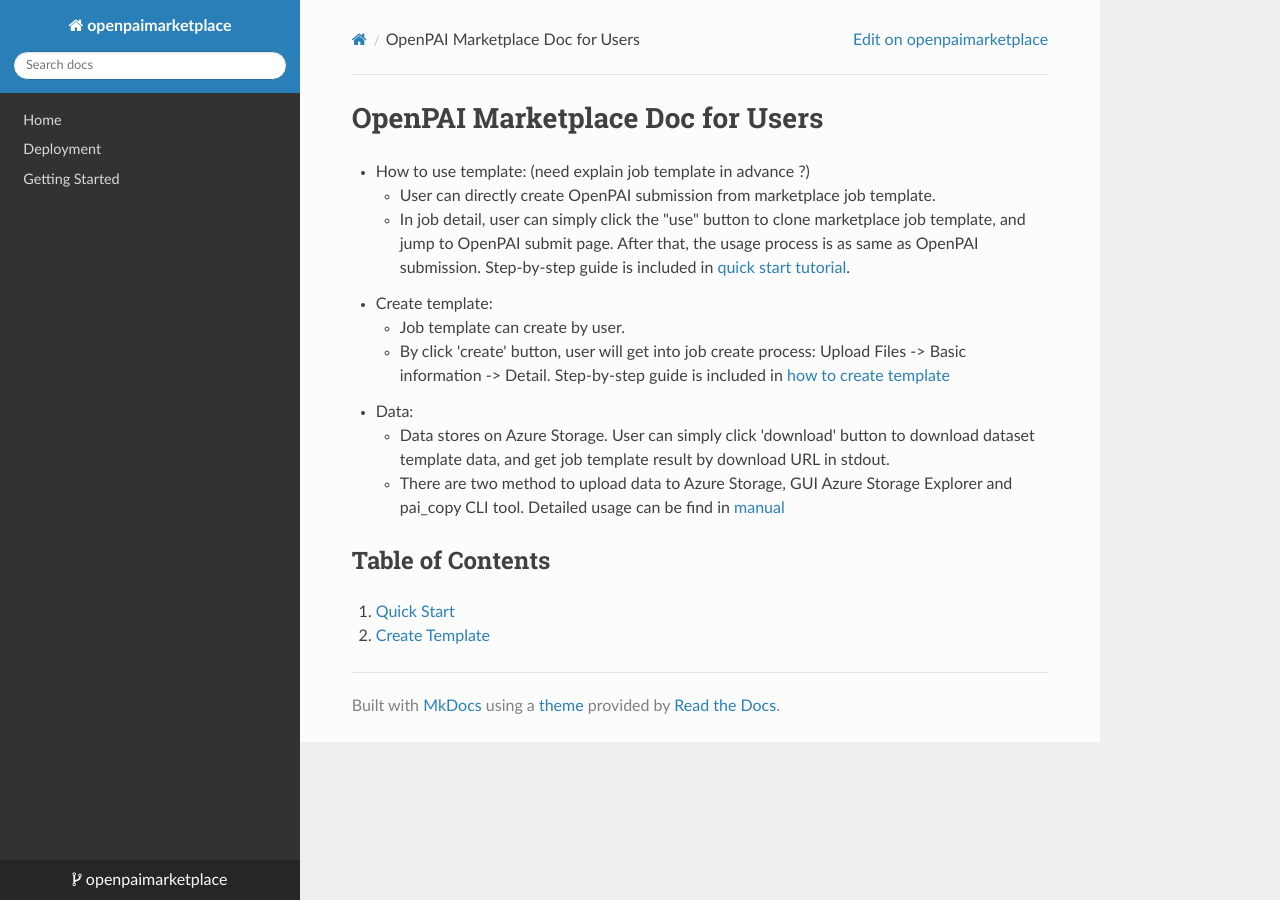
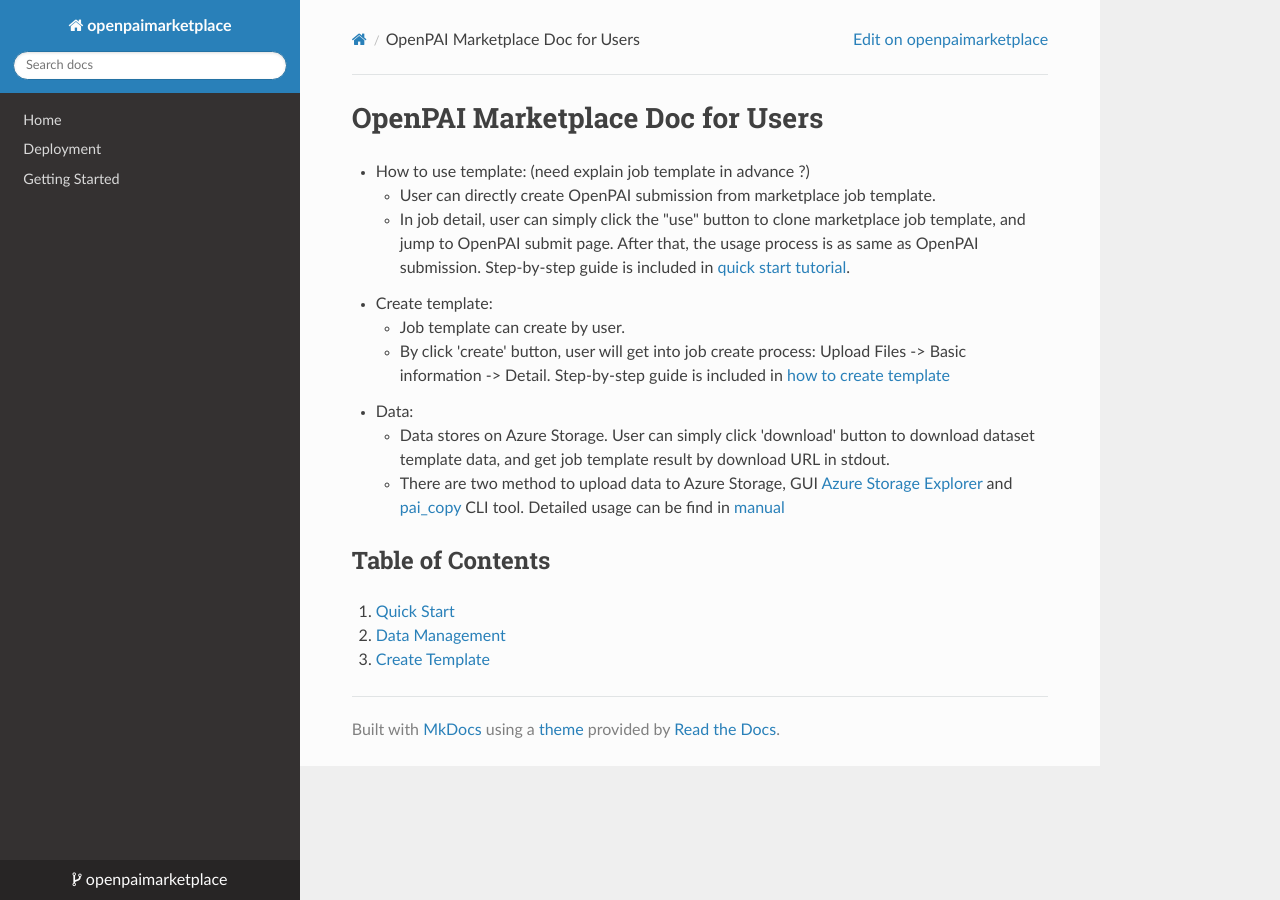
Before and after one commit to microsoft/openpaimarketplace, an MkDocs documentation site: the page built from docs/user/README.md, in a window 1280 px wide. Built offline with MkDocs 1.6.1, drawn with Linux system fonts in a browser that asks for light colours; nearby versions of some CDN libraries.

Commit message:
Add Data Management and Create Template in TOC

```diff
--- a/docs/user/README.md
+++ b/docs/user/README.md
@@ -2,15 +2,16 @@
 
 * How to use template:  (need explain job template in advance ?)
     - User can directly create OpenPAI submission from marketplace job template.
-    - In job detail, user can simply click the "use" button to clone marketplace job template, and jump to OpenPAI submit page. After that, the usage process is as same as OpenPAI submission. Step-by-step guide is included in [quick start tutorial](./how-to-use-templates).
+    - In job detail, user can simply click the "use" button to clone marketplace job template, and jump to OpenPAI submit page. After that, the usage process is as same as OpenPAI submission. Step-by-step guide is included in [quick start tutorial](./quick-start.md).
 * Create template:
     - Job template can create by user.
-    -  By click 'create' button, user will get into job create process: Upload Files -> Basic information -> Detail. Step-by-step guide is included in [how to create template](./how-to-use-templates)
+    - By click 'create' button, user will get into job create process: Upload Files -> Basic information -> Detail. Step-by-step guide is included in [how to create template](./create-template.md)
 * Data:
     - Data stores on Azure Storage. User can simply click 'download' button to download dataset template data, and get job template result by download URL in stdout.
-    - There are two method to upload data to Azure Storage, GUI Azure Storage Explorer and pai_copy CLI tool. Detailed usage can be find in [manual](URL)
+    - There are two method to upload data to Azure Storage, GUI [Azure Storage Explorer](https://azure.microsoft.com/zh-cn/features/storage-explorer/) and [pai_copy](https://github.com/SwordFaith/pai-copy) CLI tool. Detailed usage can be find in [manual](URL)
 
 ## Table of Contents
 
 1. [Quick Start](./quick-start.md)
-2. [Create Template](./create-template.md)
+2. [Data Management](./data-mangement.md)
+3. [Create Template](./create-template.md)
```
